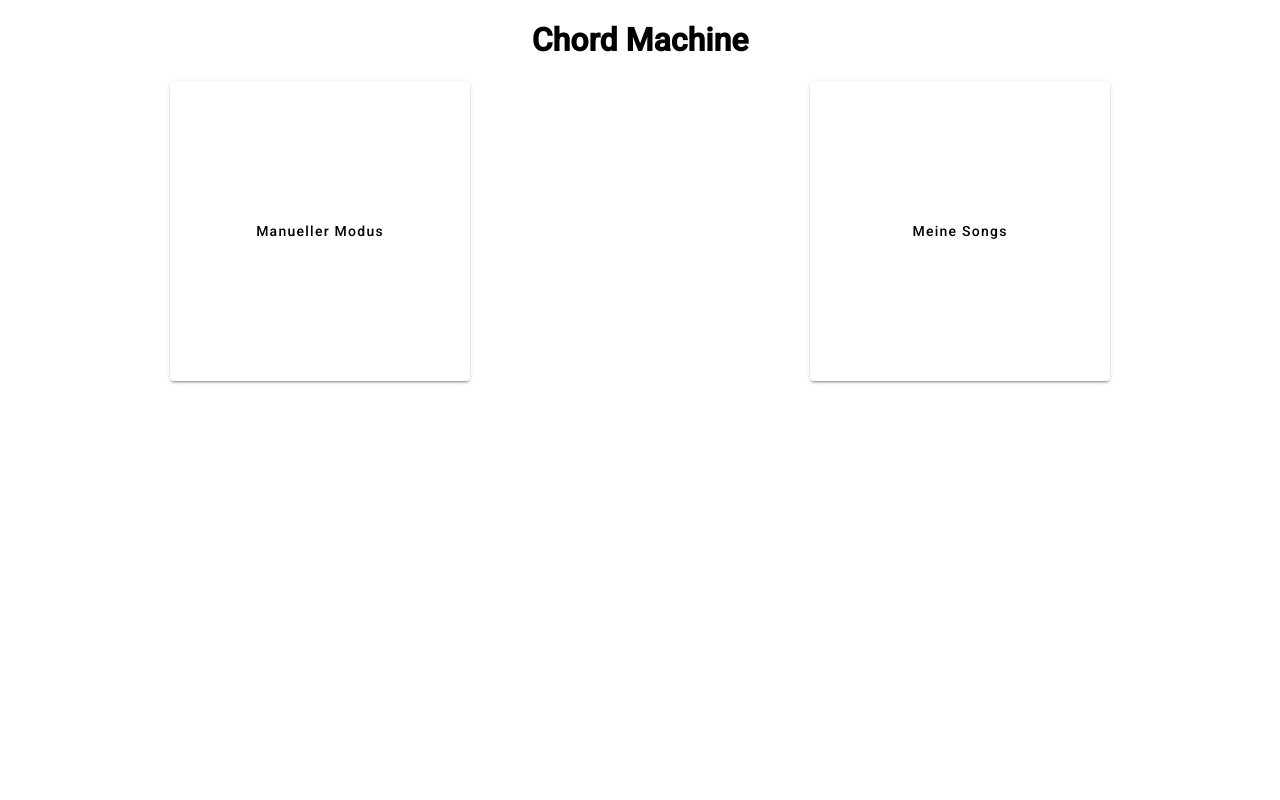
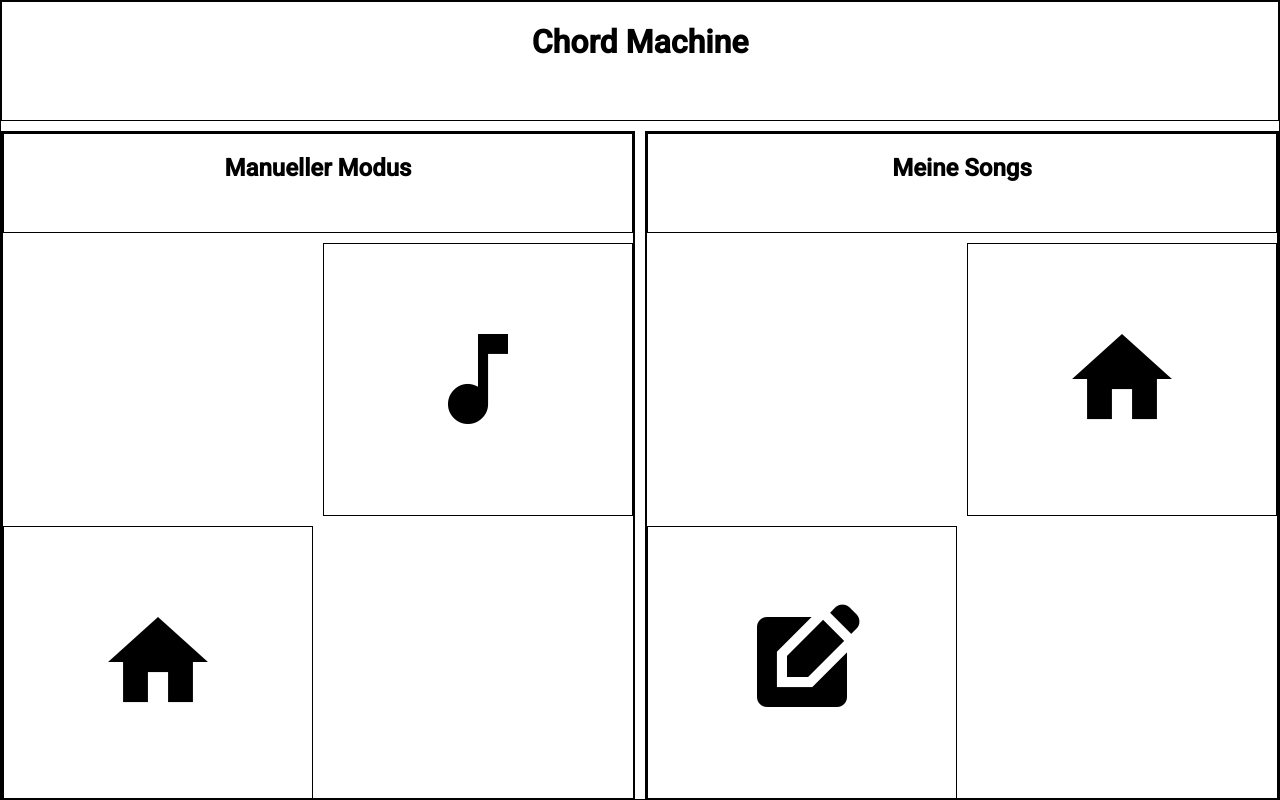
Before and after one commit to JayReturns/ChordMachineDev, an Angular app: page /home in a window 1280 px wide. Built offline with nearby package versions, Linux system fonts and the light colour scheme.

Commit message:
Added HomeScreenTile WIP

```diff
--- a/src/app/app.module.ts
+++ b/src/app/app.module.ts
@@ -8,7 +8,7 @@ import {MatButtonModule} from "@angular/material/button";
 
 @NgModule({
   declarations: [
-    AppComponent
+    AppComponent,
   ],
   imports: [
     BrowserModule,
@@ -17,6 +17,8 @@ import {MatButtonModule} from "@angular/material/button";
     MatButtonModule
   ],
   providers: [],
+  exports: [
+  ],
   bootstrap: [AppComponent]
 })
 export class AppModule { }
--- /dev/null
+++ b/src/app/components/home-tile/home-tile.component.html
@@ -0,0 +1,11 @@
+<div class="container">
+  <div class="Heading">
+    <h2>{{title}}</h2>
+  </div>
+  <div class="Icon1">
+    <mat-icon [fontIcon]="icon1"></mat-icon>
+  </div>
+  <div class="Icon2">
+    <mat-icon [fontIcon]="icon2"></mat-icon>
+  </div>
+</div>
--- /dev/null
+++ b/src/app/components/home-tile/home-tile.component.scss
@@ -0,0 +1,38 @@
+div {
+  border: 1px solid black;
+}
+
+.container {
+  display: grid;
+  grid-template-columns: 1fr 1fr;
+  grid-template-rows: 15% 1fr 1fr;
+  gap: 10px;
+  grid-template-areas:
+    "Heading Heading"
+    ". Icon1"
+    "Icon2 .";
+  height: 100%;
+}
+
+.Heading {
+  grid-area: Heading;
+  text-align: center;
+}
+
+.Icon1 {
+  grid-area: Icon1;
+  display: flex;
+  justify-content: center;
+  align-items: center;
+}
+
+.Icon2 {
+  grid-area: Icon2;
+  display: flex;
+  justify-content: center;
+  align-items: center;
+}
+
+mat-icon {
+  transform: scale(5);
+}
--- a/src/app/components/home/home.component.html
+++ b/src/app/components/home/home.component.html
@@ -1,11 +1,13 @@
 <div class="container">
   <div class="Title">
-        <h1>Chord Machine</h1>
+    <h1>Chord Machine</h1>
   </div>
   <div class="Manual">
-    <button mat-raised-button class="BigButton">Manueller Modus</button>
+    <!--    <button mat-raised-button class="BigButton">Manueller Modus</button>-->
+    <home-tile title="Manueller Modus" icon1="music_note" icon2="home"></home-tile>
   </div>
   <div class="Songs">
-    <button mat-raised-button class="BigButton">Meine Songs</button>
+    <!--    <button mat-raised-button class="BigButton">Meine Songs</button>-->
+    <home-tile title="Meine Songs" icon1="home" icon2="edit_square"></home-tile>
   </div>
 </div>
--- a/src/app/components/home/home.component.scss
+++ b/src/app/components/home/home.component.scss
@@ -1,23 +1,35 @@
-.container {  display: grid;
-  grid-template-columns: auto auto;
-  grid-template-rows: auto auto;
-  gap: 0px 0px;
+* {
+  box-sizing: border-box;
+}
+
+div {
+  border: 1px solid black;
+}
+
+.container {
+  display: grid;
+  grid-template-columns: 1fr 1fr;
+  grid-template-rows: 15% 1fr;
+  gap: 10px;
   grid-auto-flow: row;
   grid-template-areas:
     "Title Title"
     "Manual Songs";
-  justify-content: space-around;
-  align-content: center;
-  justify-items: center;
+  height: 100%;
 }
 
-.Title { grid-area: Title; }
+.Title {
+  grid-area: Title;
+  text-align: center;
+}
 
-.Manual { grid-area: Manual; }
+.Manual {
+  grid-area: Manual;
+}
 
 .Songs { grid-area: Songs; }
 
 .BigButton {
-  width: 300px !important;
-  height: 300px !important;
+  width: 100% !important;
+  height: 100% !important;
 }
```
Also changed, not shown: src/app/components/home-tile/home-tile.component.ts (added, +14 -0 lines), src/app/components/home/home.module.ts (+13 -7 lines), 1 other file (tests, documents, lock files or other folders).
